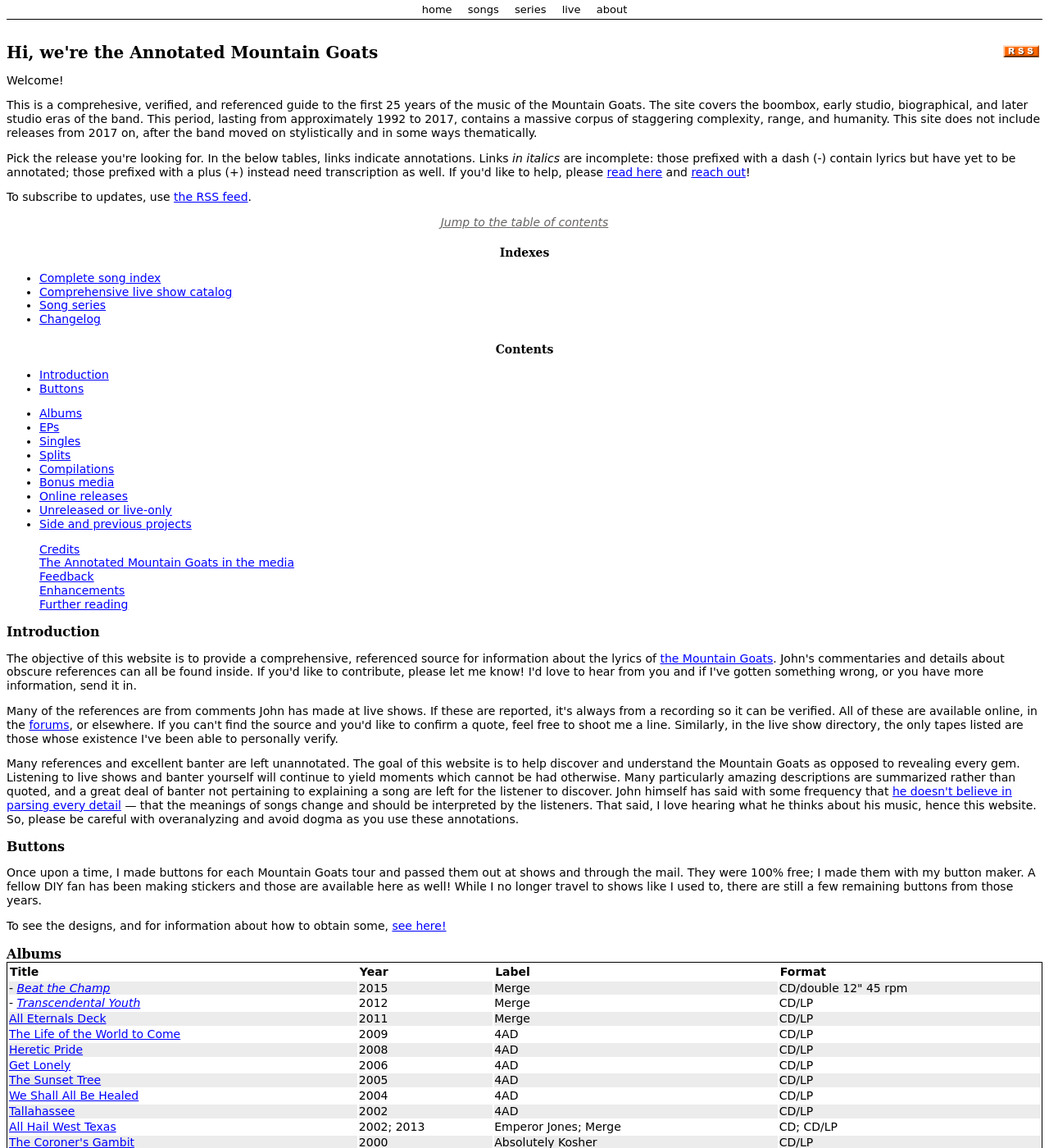
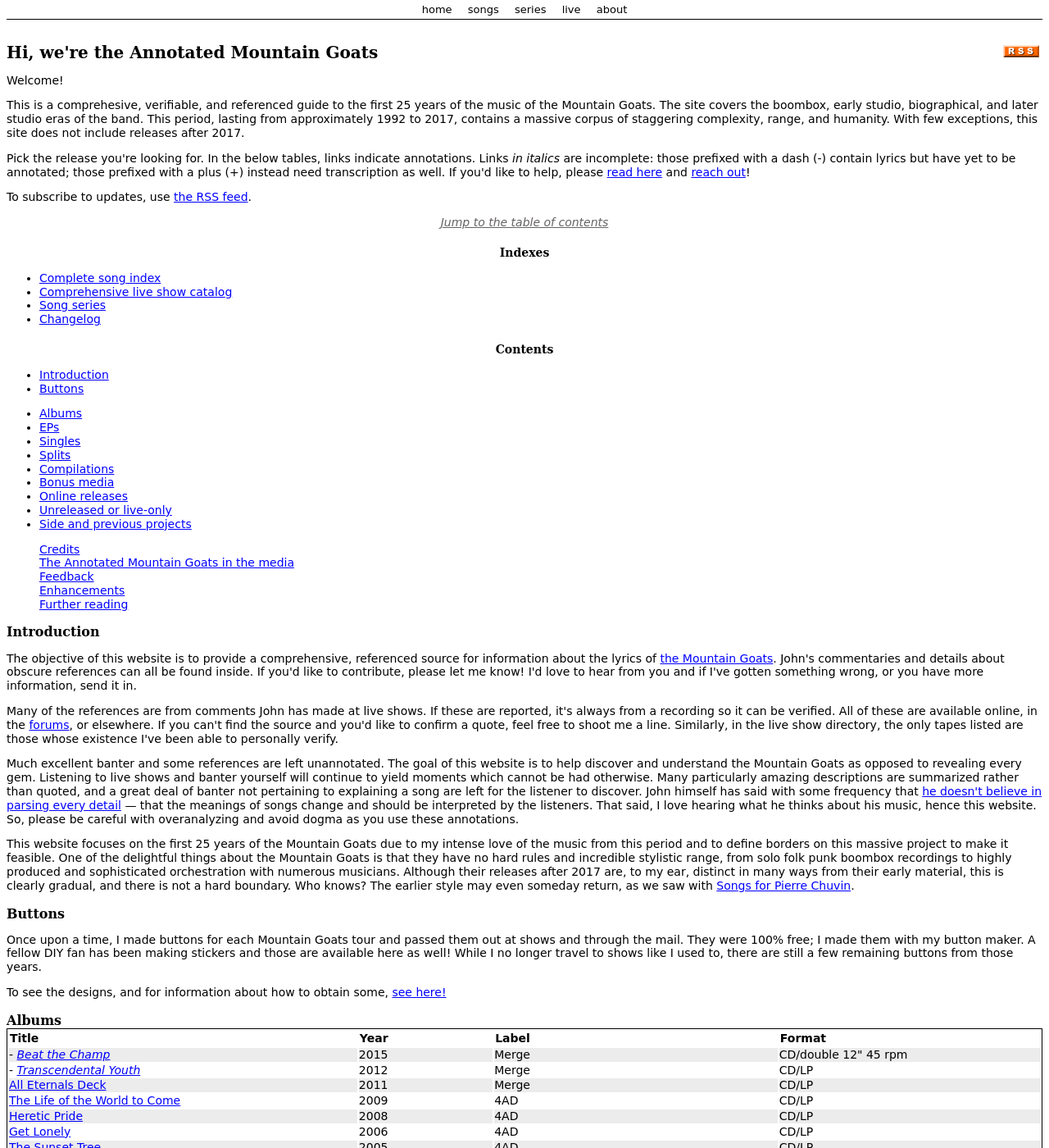
Before and after one commit to annotatedtmg/annotatedtmg, a Jekyll site: the page built from tmg/index.md, in a window 1280 px wide and 1400 px high. Shown: the whole window at 82% size. Built offline with Jekyll 4.4.1, drawn with Linux system fonts in a browser that asks for light colours.

```diff
--- a/tmg/index.md
+++ b/tmg/index.md
@@ -14,12 +14,12 @@ info:       Front page for the Annotated Mountain Goats
 
 Welcome!
 
-This is a comprehesive, verified, and referenced guide to the first 25 years
+This is a comprehesive, verifiable, and referenced guide to the first 25 years
 of the music of the Mountain Goats. The site covers the boombox, early studio,
 biographical, and later studio eras of the band. This period, lasting from
 approximately 1992 to 2017, contains a massive corpus of staggering
-complexity, range, and humanity. This site does not include releases from 2017
-on, after the band moved on stylistically and in some ways thematically.
+complexity, range, and humanity. With few exceptions, this site does not
+include releases after 2017.
 
 Pick the release you're looking for. In the below tables, links indicate
 annotations. Links *in italics* are incomplete: those prefixed with a dash (-)
@@ -80,19 +80,31 @@ existence I've been able to personally verify.
 
 [forums]:   http://www.mountain-goats.com/forums/
 
-Many references and excellent banter are left unannotated. The goal of this
-website is to help discover and understand the Mountain Goats as opposed to
-revealing every gem. Listening to live shows and banter yourself will continue
-to yield moments which cannot be had otherwise. Many particularly amazing
-descriptions are summarized rather than quoted, and a great deal of banter not
-pertaining to explaining a song are left for the listener to discover. John
-himself has said with some frequency that [he doesn't believe in parsing every
-detail][parsing] --- that the meanings of songs change and should be
-interpreted by the listeners. That said, I love hearing what he thinks about
-his music, hence this website. So, please be careful with overanalyzing and
-avoid dogma as you use these annotations.
+Much excellent banter and some references are left unannotated. The goal of
+this website is to help discover and understand the Mountain Goats as opposed
+to revealing every gem. Listening to live shows and banter yourself will
+continue to yield moments which cannot be had otherwise. Many particularly
+amazing descriptions are summarized rather than quoted, and a great deal of
+banter not pertaining to explaining a song are left for the listener to
+discover. John himself has said with some frequency that [he doesn't believe
+in parsing every detail][parsing] --- that the meanings of songs change and
+should be interpreted by the listeners. That said, I love hearing what he
+thinks about his music, hence this website. So, please be careful with
+overanalyzing and avoid dogma as you use these annotations.
 
 [parsing]: http://johndarnielle.tumblr.com/post/55954481765/would-you-care-to-comment-on-the-minor-changes-between
+
+This website focuses on the first 25 years of the Mountain Goats due to my
+intense love of the music from this period and to define borders on this
+massive project to make it feasible. One of the delightful things about the
+Mountain Goats is that they have no hard rules and incredible stylistic range,
+from solo folk punk boombox recordings to highly produced and sophisticated
+orchestration with numerous musicians. Although their releases after 2017 are,
+to my ear, distinct in many ways from their early material, this is clearly
+gradual, and there is not a hard boundary. Who knows? The earlier style may
+even someday return, as we saw with [Songs for Pierre Chuvin][chuvin].
+
+[chuvin]: https://themountaingoats.bandcamp.com/album/songs-for-pierre-chuvin
 
 ## Buttons ## {#buttons}
 
```
Also changed, not shown: README.md (+3 -4 lines).
